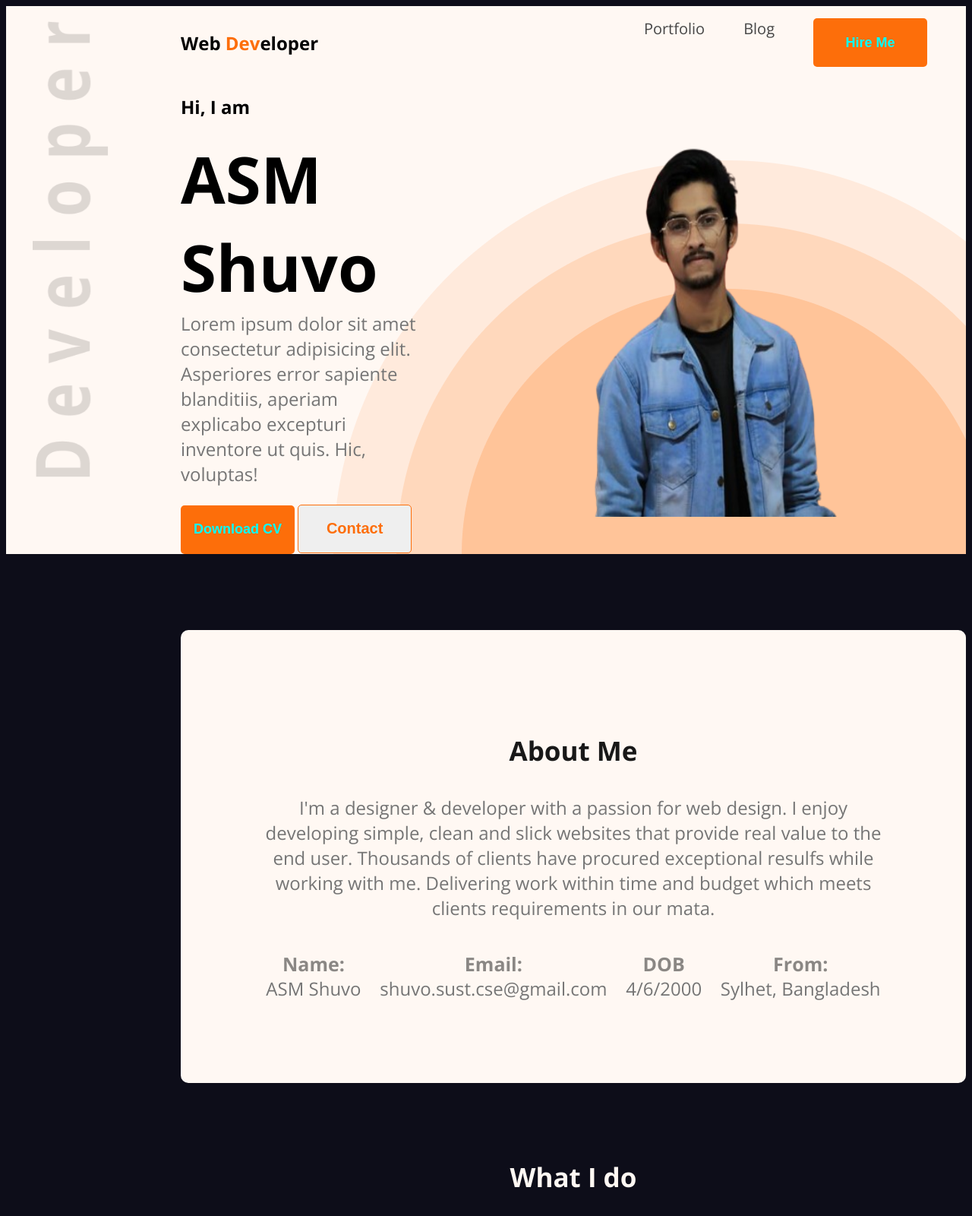
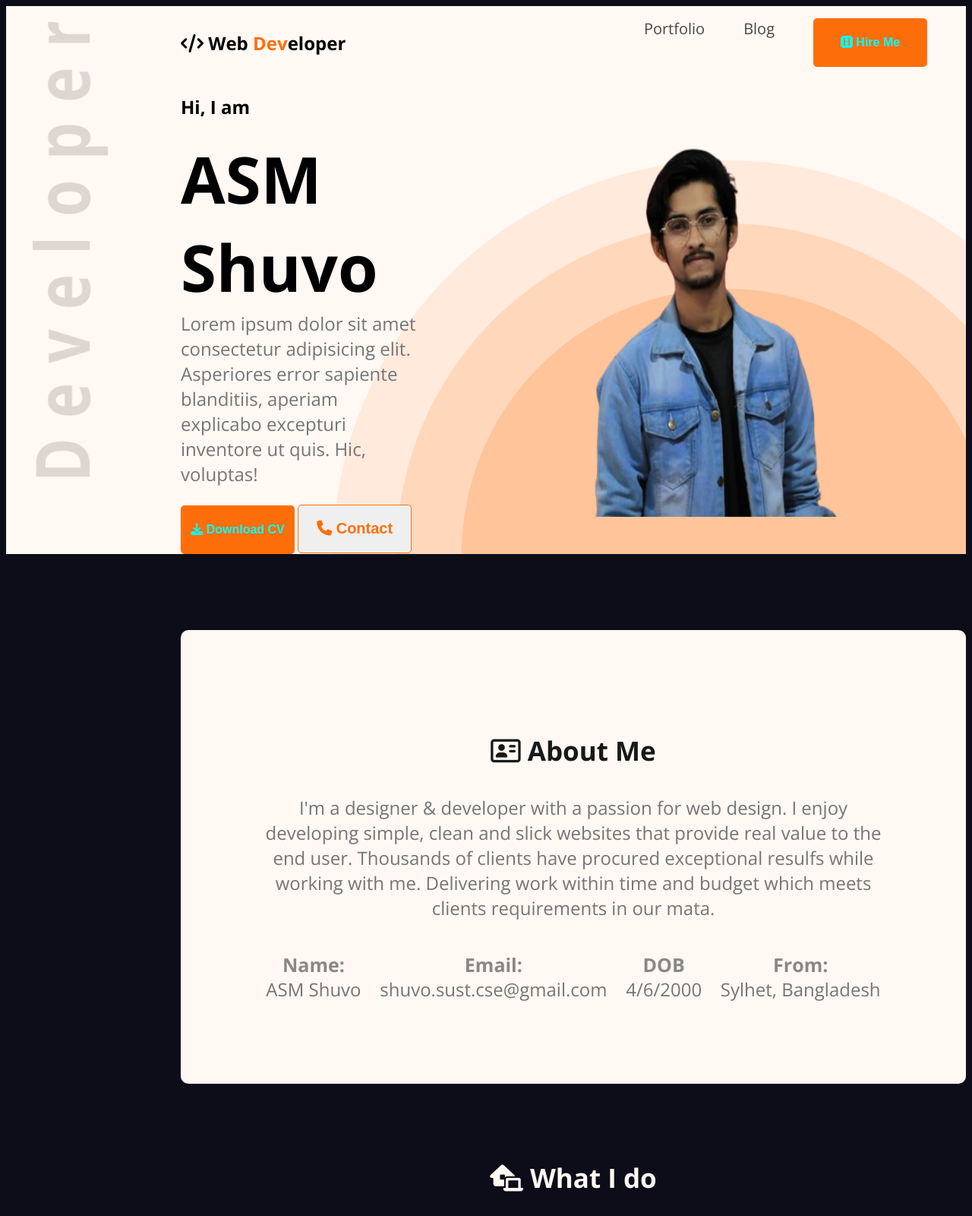
Before and after one commit to 2020331070-AsmShuvo/Personal-Portfolio, a plain HTML site: page index.html in a window 1280 px wide. Shown: the top 1600 px of the page at 76% size. Drawn offline with nearby package versions, Linux system fonts and the light colour scheme.

Commit message:
icon added

```diff
--- a/index.html
+++ b/index.html
@@ -10,17 +10,18 @@
       href="https://fonts.googleapis.com/css2?family=Open+Sans:ital,wght@0,300;0,400;0,500;0,600;0,700;0,800;1,300;1,400;1,500;1,600;1,700;1,800&display=swap"
       rel="stylesheet"
     />
+    <script src="https://kit.fontawesome.com/8fc67f6c06.js" crossorigin="anonymous"></script>
 
     <link rel="stylesheet" href="style.css" />
     </head>
     <body>
         <header class="header">
         <nav>
-            <h2 class="nav-title">Web <span>Dev</span>eloper</h2>
+            <h2 class="nav-title"><i class="fa-solid fa-code"></i> Web <span>Dev</span>eloper</h2>
             <ul>
                 <li>Portfolio</li>
                 <li>Blog</li>
-                <li><button class="btn-primary">Hire Me</button></li>
+                <li><button class="btn-primary"><i class="fa-brands fa-hire-a-helper"></i> Hire Me</button></li>
             </ul>
         </nav>
         <div class="banner">
@@ -32,8 +33,8 @@
                 error sapiente blanditiis, aperiam explicabo excepturi inventore ut
                 quis. Hic, voluptas!
             </p>
-            <button class="btn-primary">Download CV</button>
-            <button class="btn-outline">Contact</button>
+            <button class="btn-primary"><i class="fa-solid fa-download"></i> Download CV</button>
+            <button class="btn-outline"><i class="fa-solid fa-phone"></i> Contact</button>
             </div>
             <div class="profile-pic">
             <img src="images/me.png" alt="Me" class="profile-image"/>
@@ -43,7 +44,7 @@
 
         <main>
             <section class="about">
-                <h3 class="section-title">About Me</h3>
+                <h3 class="section-title"><i class="fa-regular fa-address-card"></i> About Me</h3>
                 <p class="section-description">
                     I'm a designer & developer with a passion for web design. I enjoy developing simple, clean and slick websites that provide real value to the end user. Thousands of clients have procured exceptional resulfs while working with me. Delivering work within time and budget which meets clients requirements in our mata.
                 </p>
@@ -68,7 +69,7 @@
             </section>
 
             <section id="what-i-do">
-                <h3 id="what-i-do-title">What I do</h3>
+                <h3 id="what-i-do-title"><i class="fa-solid fa-house-laptop"></i> What I do</h3>
                 <div class="what-i-do-desc">
                     <p id="what-i-do-desc">I have more than 10 years experience building software for clients all over the world. Below is a quick overview of my main technical skill sets and technologies i use. Want to find out more about my experience? Check out my online resume and project portfolio.</p>
                 </div>
@@ -149,7 +150,7 @@
 
                 </div>
                 <div class="download-cv">
-                    <button class="btn-primary"> Download CV</button>
+                    <button class="btn-primary"><i class="fa-solid fa-download"></i> Download CV</button>
                 </div>
 
             </section>
@@ -158,7 +159,7 @@
 
         <footer>
             <div class="footer-item-link">
-                <h3>Lets Contact</h3>
+                <h3><i class="fa-solid fa-mobile-screen-button"></i> Lets Contact</h3>
                 <p>Please fill out the form on this section to contact with me or call between 9:00 A.M and 8.00 P.M ET, Monday through Friday.</p>
                 <div class="social-links">
                     <img src="images/icons/facebook.png" alt="">
@@ -167,11 +168,11 @@
                 </div>
             </div>
             <div class="footer-item-contact">
-                <h3>Let's Massage Me...</h3>
+                <h3><i class="fa-regular fa-comment"></i> Let's Massage Me...</h3>
                 <input type="text" name="Name" placeholder="Your Name" id="">
                 <input type="email" name="Email" id="" placeholder="Your Email">
                 <textarea name="Massage" id="" cols="30" rows="10" placeholder="Massage"></textarea>
-                <button class="btn-primary submit-btn">Submit</button>
+                <button class="btn-primary submit-btn"><i class="fa-solid fa-check"></i> Submit</button>
             </div>
 
         </footer>
--- a/style.css
+++ b/style.css
@@ -42,7 +42,7 @@ p{
     background: #FD6E0A;
     border: none;
     color: rgb(0, 255, 255);
-    font-size: large;
+    font-size:medium;
     font-weight: 700;
 
 }
```
